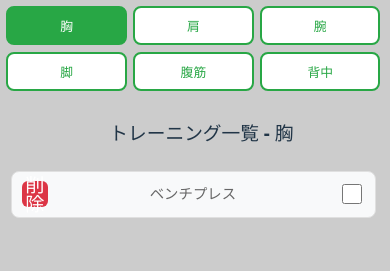
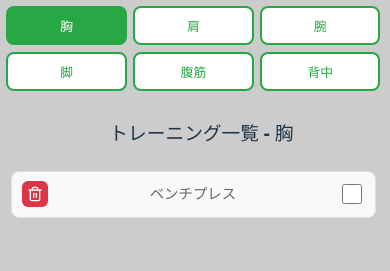
Before and after one commit to BandaiTakumi/massle_app, a React (Vite) app: page / in a window 390 px wide. Shown: the top 271 px of the page. Built offline with nearby package versions, Linux system fonts and the light colour scheme.

Commit message:
削除アイコンを追加

```diff
--- a/src/components/pages/AddMenu.css
+++ b/src/components/pages/AddMenu.css
@@ -143,7 +143,7 @@
   }
 
   .note-text {
-    font-size: 0.8rem;
+    font-size: 0.7rem;
   }
 
   .register-button {
--- a/src/components/pages/Menu.jsx
+++ b/src/components/pages/Menu.jsx
@@ -87,7 +87,14 @@ function Menu() {
               onClick={() => handleDelete(exercise.id, exercise.name)}
               title="削除"
             >
-              削除
+            {/* ごみ箱のsvgアイコン */}
+              <svg xmlns="http://www.w3.org/2000/svg" width="16" height="16" viewBox="0 0 24 24" fill="none" stroke="currentColor" strokeWidth="2" strokeLinecap="round" strokeLinejoin="round">
+                <polyline points="3 6 5 6 21 6"></polyline>
+                <path d="M19 6v14a2 2 0 0 1-2 2H7a2 2 0 0 1-2-2V6m3 0V4a2 2 0 0 1 2-2h4a2 2 0 0 1 2 2v2"></path>
+                <line x1="10" y1="11" x2="10" y2="17"></line>
+                <line x1="14" y1="11" x2="14" y2="17"></line>
+              </svg>
+
             </button>
             <span className="exercise-name">{exercise.name}</span>
             <input
```
